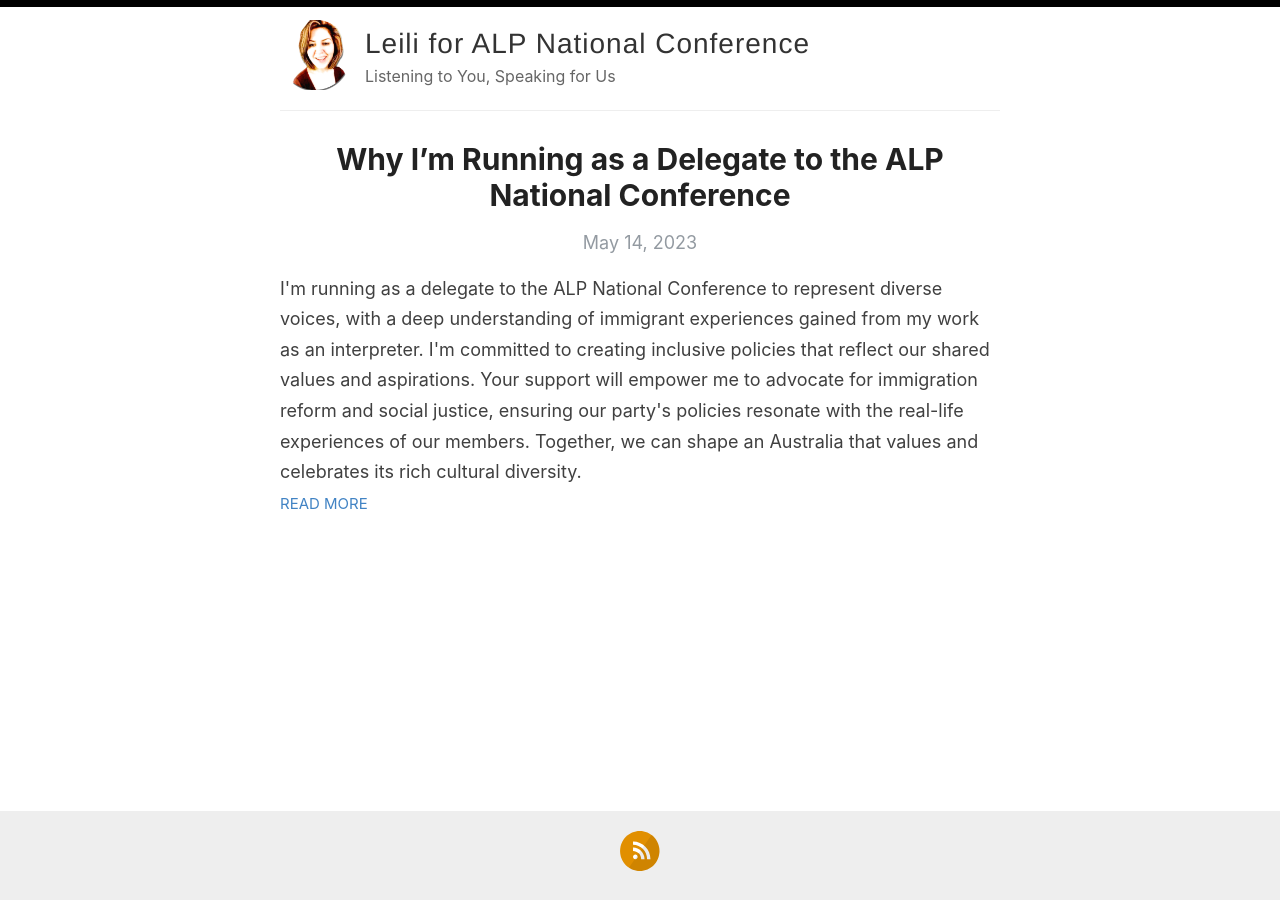
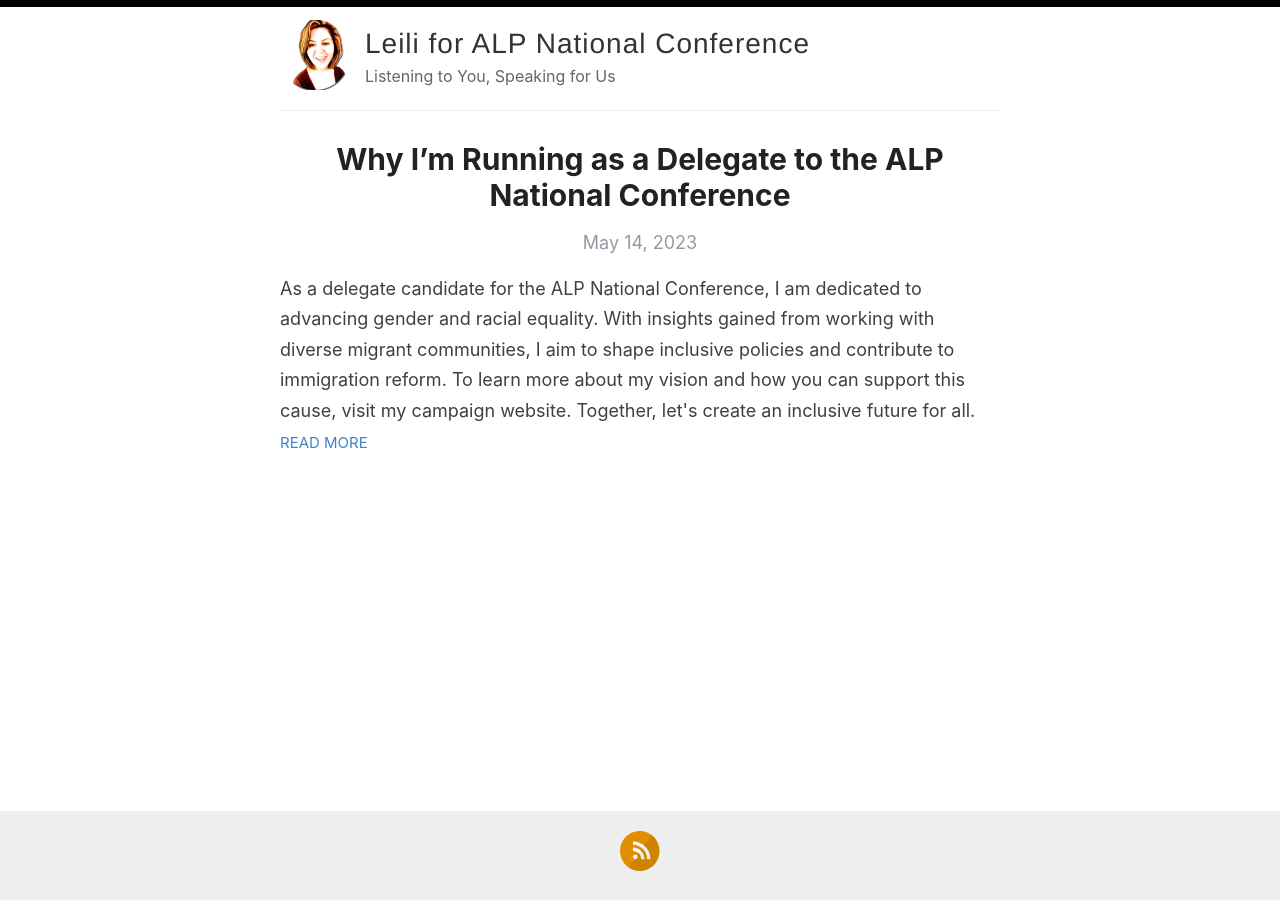
Before and after one commit to lilyforlabor/lilyforlabor.github.io, a Jekyll site: the page built from index.html, in a window 1280 px wide. Built offline with Jekyll 4.4.1, drawn with Linux system fonts in a browser that asks for light colours; the list of posts is cut into pages by our own code.

Commit message:
Updates the excerp based on the new content.

```diff
--- a/_posts/2023-05-14-why.md
+++ b/_posts/2023-05-14-why.md
@@ -2,7 +2,7 @@
 layout: post
 title:  Why I’m Running as a Delegate to the ALP National Conference
 categories: [ALP National Conference]
-excerpt: I'm running as a delegate to the ALP National Conference to represent diverse voices, with a deep understanding of immigrant experiences gained from my work as an interpreter. I'm committed to creating inclusive policies that reflect our shared values and aspirations. Your support will empower me to advocate for immigration reform and social justice, ensuring our party's policies resonate with the real-life experiences of our members. Together, we can shape an Australia that values and celebrates its rich cultural diversity.
+excerpt: As a delegate candidate for the ALP National Conference, I am dedicated to advancing gender and racial equality. With insights gained from working with diverse migrant communities, I aim to shape inclusive policies and contribute to immigration reform. To learn more about my vision and how you can support this cause, visit my campaign website. Together, let's create an inclusive future for all.
 
 ---
 
```
